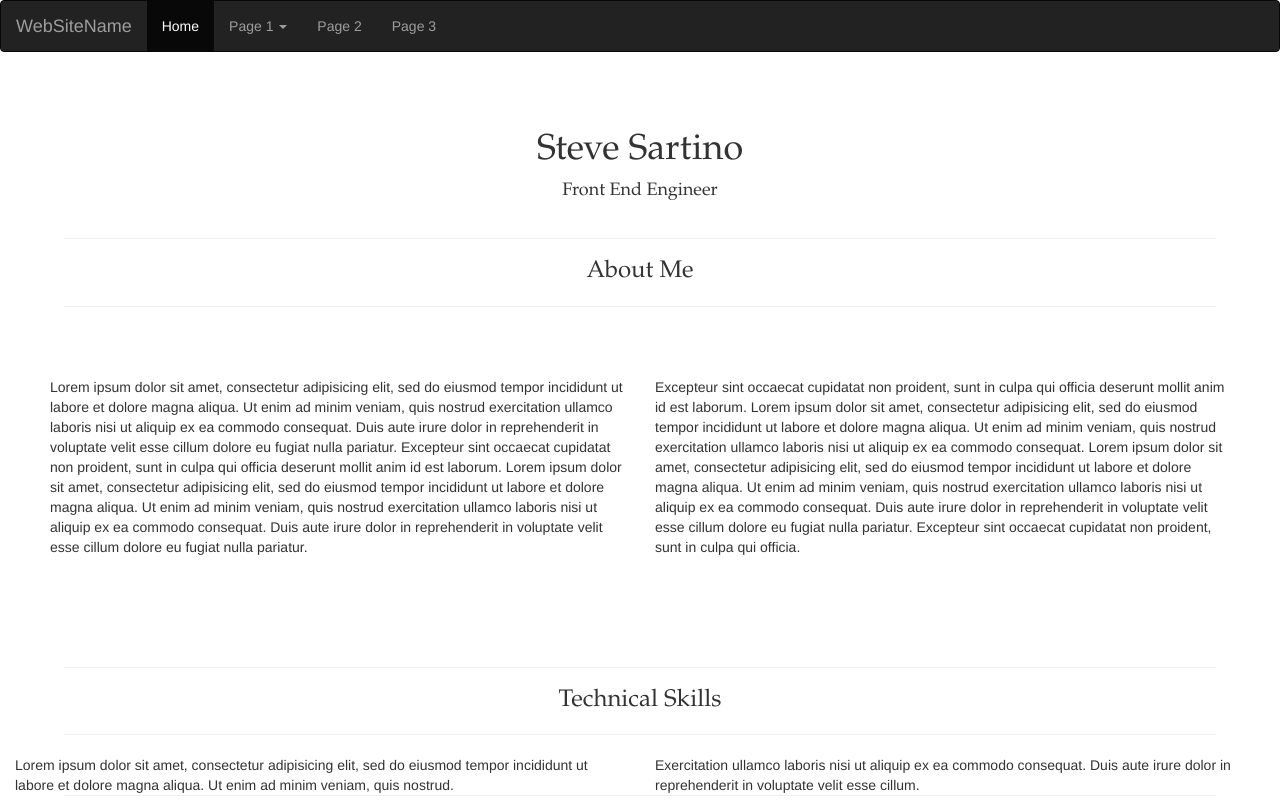
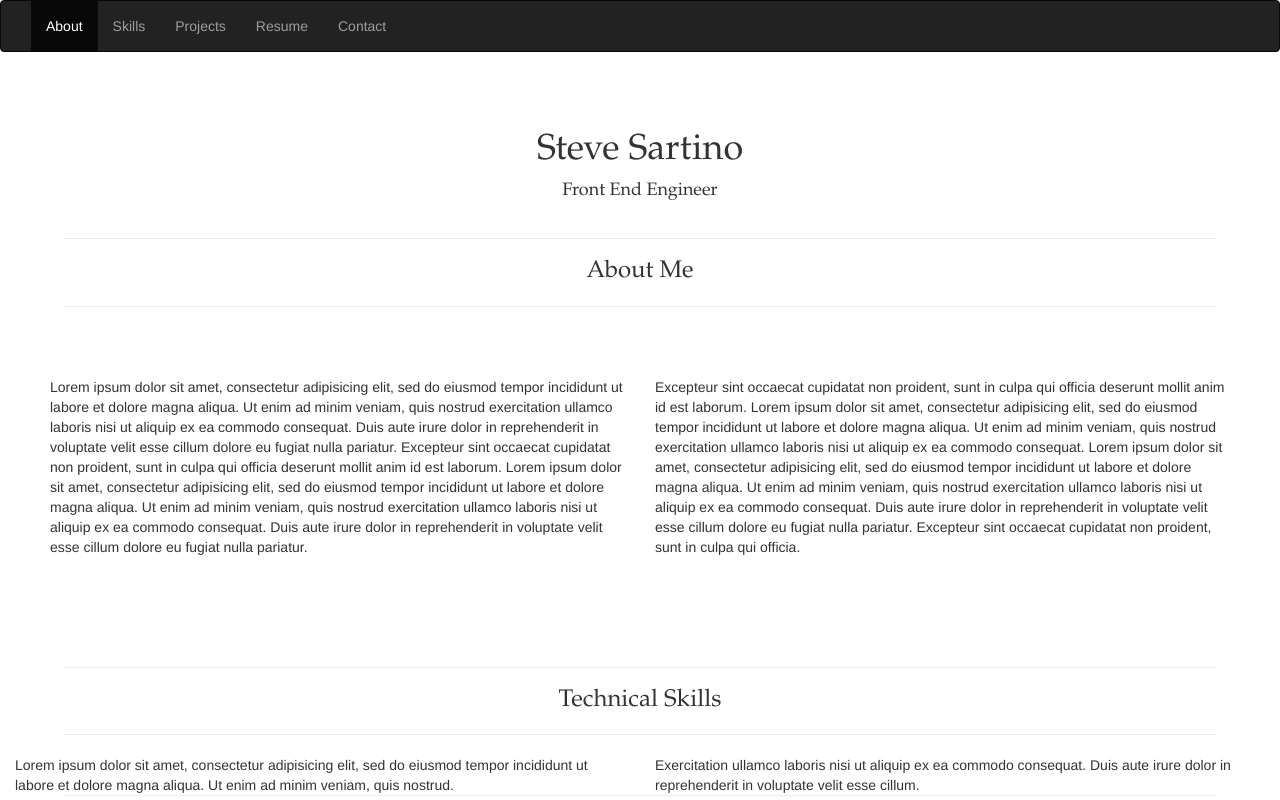
Before and after one commit to sartino/DepotUDay2, a plain HTML site: page index.html in a window 1280 px wide. Shown: the top 800 px of the page. Drawn offline with nearby package versions, Linux system fonts and the light colour scheme; files that its build step writes are made by us from their sources.

Commit message:
Added Bootstrap Navbar.

```diff
--- a/index.html
+++ b/index.html
@@ -21,21 +21,21 @@
         <span class="icon-bar"></span>
         <span class="icon-bar"></span>
       </button>
-      <a class="navbar-brand" href="#">WebSiteName</a>
+      <a class="navbar-brand" href="#"></a>
     </div>
     <div class="collapse navbar-collapse" id="myNavbar">
       <ul class="nav navbar-nav">
-        <li class="active"><a href="#">Home</a></li>
+        <li class="active"><a href="#about">About</a></li>
         <li class="dropdown">
-          <a class="dropdown-toggle" data-toggle="dropdown" href="#">Page 1 <span class="caret"></span></a>
+
           <ul class="dropdown-menu">
-            <li><a href="#">Page 1-1</a></li>
-            <li><a href="#">Page 1-2</a></li>
-            <li><a href="#">Page 1-3</a></li>
+            <li><a href="#about">About</a></li>
           </ul>
         </li>
-        <li><a href="#">Page 2</a></li>
-        <li><a href="#">Page 3</a></li>
+        <li><a href="#skills">Skills</a></li>
+        <li><a href="#projects">Projects</a></li>
+		<li><a href="#experiencehead">Resume</a></li>
+		<li><a href="#contacthead">Contact</a></li>
       </ul>
     </div>
   </div>
```
